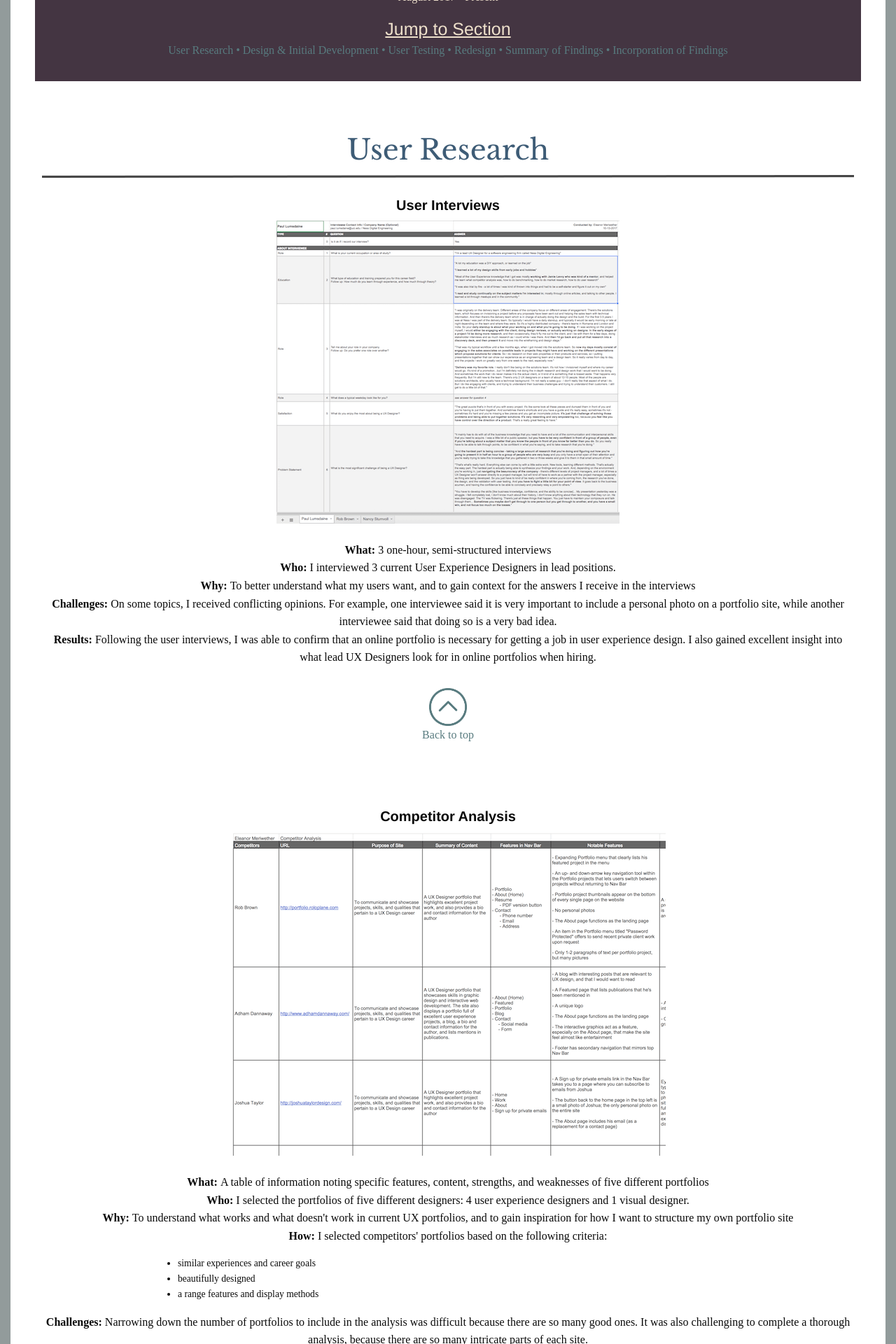
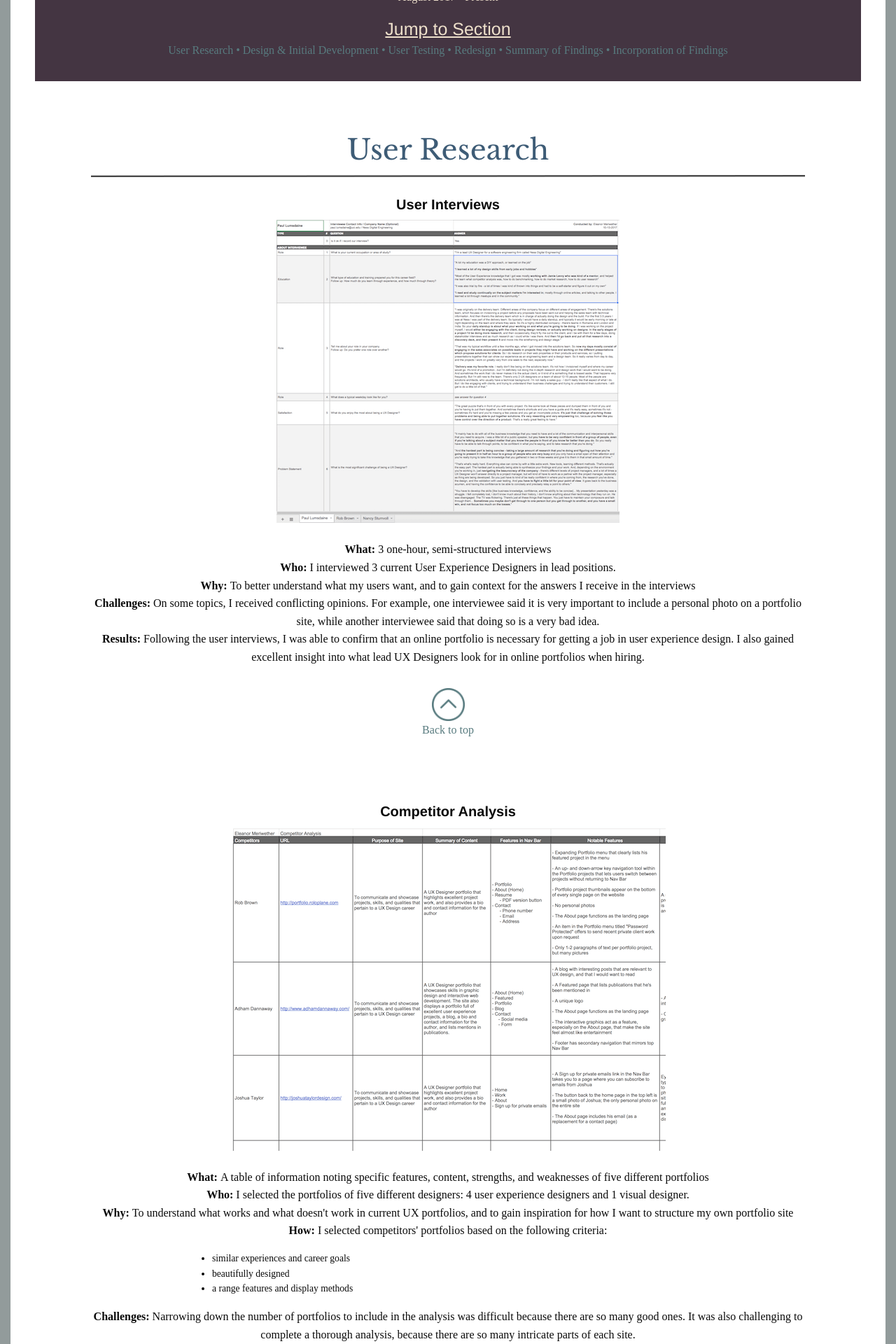
Before and after one commit to emeriwether/emeriwether.github.io, a Jekyll site: the page built from project1.html, in a window 1280 px wide. Shown: the part 1455-3375 px from the top of the page at 70% size. Built offline with Jekyll 4.4.1, drawn with Linux system fonts in a browser that asks for light colours; some web fonts are replaced.

Commit message:
make padding responsive

```diff
--- a/css/app.css
+++ b/css/app.css
@@ -1,5 +1,9 @@
 /*639px and below*/
 @media screen and (max-width: 39.938em) {
+    #projDescMain {
+        padding: 15px 45px;
+    }
+
     .upArrow {
         max-width: 12%;
     }
@@ -115,6 +119,10 @@
 
 /*640px and above*/
 @media screen and (min-width: 39.939em) {
+    #projDescMain {
+        padding: 15px 75px;
+    }
+
     .upArrow {
         max-width: 8%;
     }
@@ -242,6 +250,10 @@
 
 /*1000px and above*/
 @media screen and (min-width: 62.5em) {
+    #projDescMain {
+        padding: 15px 115px;
+    }
+
     .upArrow {
         max-width: 5%;
     }
@@ -284,6 +296,10 @@
 
 /*1400 and above*/
 @media screen and (min-width: 87.5em) {
+    #projDescMain {
+        padding: 15px 255px;
+    }
+
     .upArrow {
         max-width: 4%;
     }
--- a/css/home.css
+++ b/css/home.css
@@ -140,10 +140,6 @@ h2 {
     margin-bottom: 50px;
 }
 
-#projDescMain {
-    padding: 15px 45px;
-}
-
 .sectionHeader {
     padding-top: 20px;
     font-size: 115%;
```
